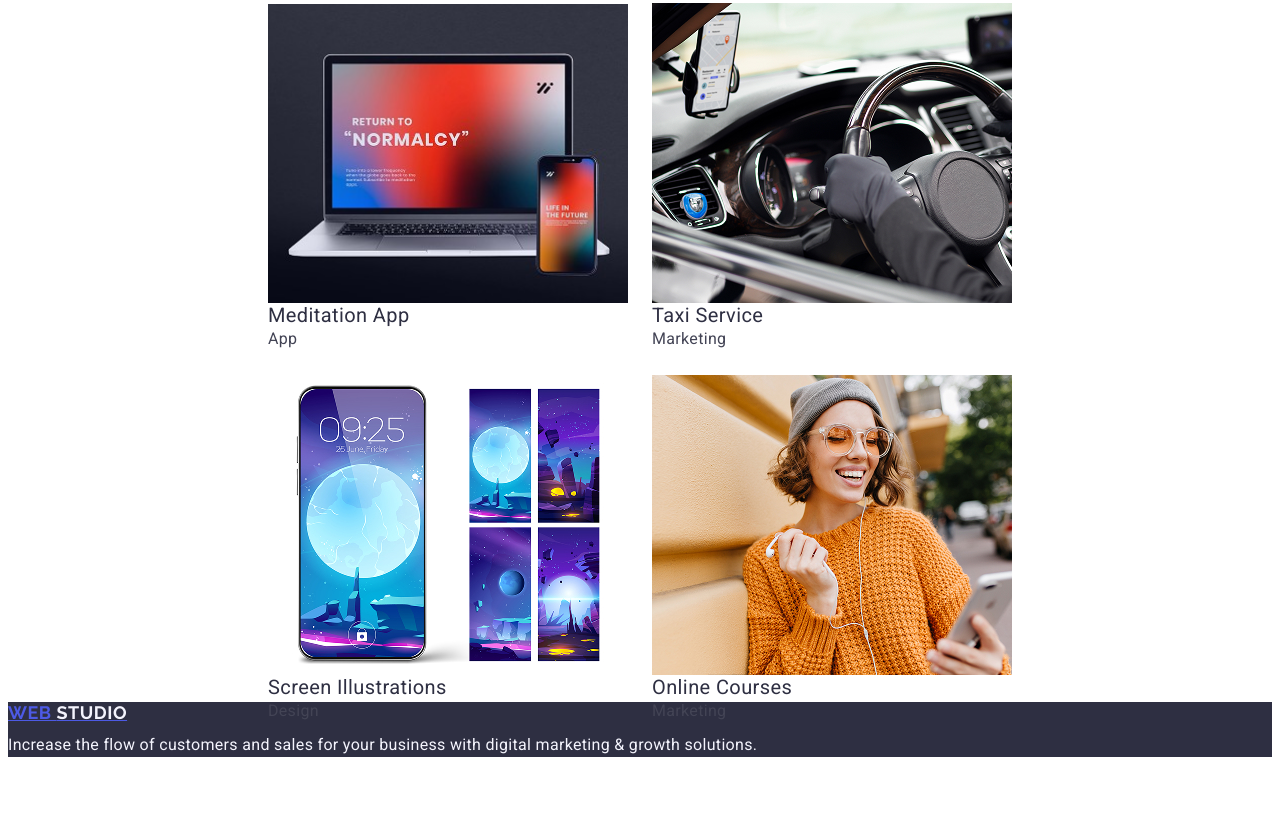
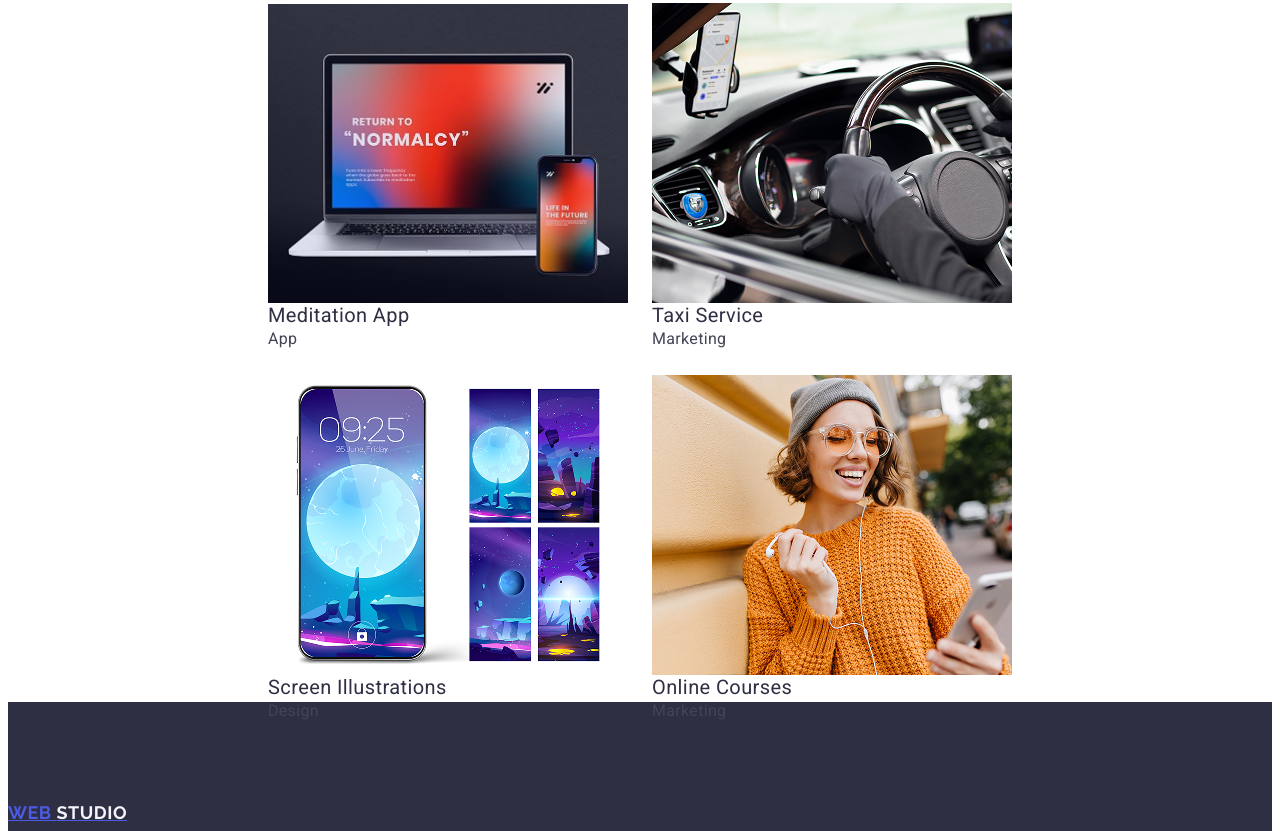
Before and after one commit to ZakharVeremchuk/goit-markup-hw-03, a plain HTML site: page index.html in a window 1280 px wide. Shown: the part 1966-2797 px from the top of the page. Before the commit the page ends 2731 px from the top, so only its background shows below. Drawn offline with Linux system fonts and the light colour scheme.

Commit message:
Fix footer

```diff
--- a/css/style.css
+++ b/css/style.css
@@ -21,6 +21,8 @@ body ul {
 }
 
 .logo {
+    display: inline-block;
+    margin-bottom: 16px;
     font-family: Raleway, sans-serif;
     font-weight: 700;
     font-size: 18px;
@@ -250,5 +252,5 @@ header .container {
 .footer .container {
     display: flex;
     flex-direction: column;
-    gap: 10px;
+    padding: 100px 0;
 }
```
